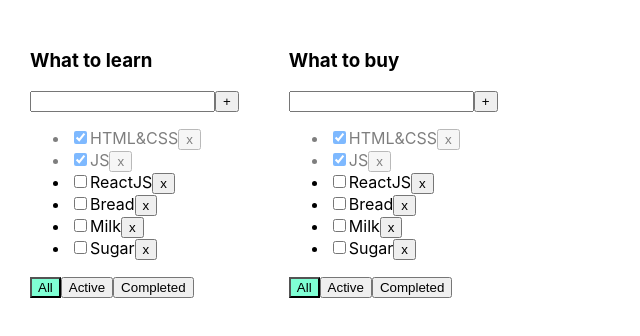
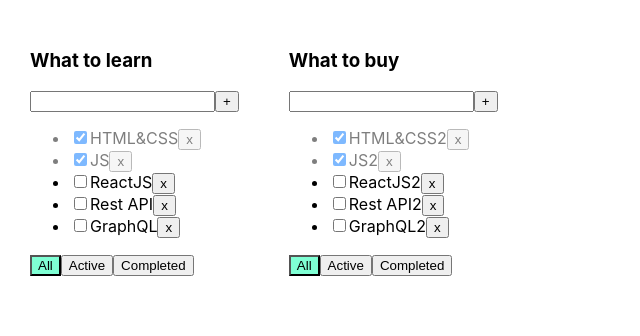
Before and after one commit to dktwho/2-todolist-online, a React (Create React App) app: page / in a window 1280 px wide. Shown: the top 336 px of the page, without its empty margins (0-640 px from the left). Built offline with nearby package versions, Linux system fonts and the light colour scheme.

Commit message:
associated array, fixed function removeTask

```diff
--- a/src/App.tsx
+++ b/src/App.tsx
@@ -13,60 +13,68 @@ type TodoListsType = {
 
 function App() {
 
+    let todolistID1 = v1();
+    let todolistID2 = v1();
+
     let [todolists, setTodolists] = useState<Array<TodoListsType>>([
-        {id: v1(), title: 'What to learn', filter: 'all'},
-        {id: v1(), title: 'What to buy', filter: 'all'},
+        {id: todolistID1, title: 'What to learn', filter: 'all'},
+        {id: todolistID2, title: 'What to buy', filter: 'all'},
     ])
 
-    let [tasks, setTasks] = useState([
-        {id: v1(), title: "HTML&CSS", isDone: true},
-        {id: v1(), title: "JS", isDone: true},
-        {id: v1(), title: "ReactJS", isDone: false},
+    let [tasks, setTasks] = useState({
+        [todolistID1]: [
+            {id: v1(), title: "HTML&CSS", isDone: true},
+            {id: v1(), title: "JS", isDone: true},
+            {id: v1(), title: "ReactJS", isDone: false},
+            {id: v1(), title: "Rest API", isDone: false},
+            {id: v1(), title: "GraphQL", isDone: false},
+        ],
+        [todolistID2]: [
+            {id: v1(), title: "HTML&CSS2", isDone: true},
+            {id: v1(), title: "JS2", isDone: true},
+            {id: v1(), title: "ReactJS2", isDone: false},
+            {id: v1(), title: "Rest API2", isDone: false},
+            {id: v1(), title: "GraphQL2", isDone: false},
+        ]
+    });
 
-        {id: v1(), title: "Bread", isDone: false},
-        {id: v1(), title: "Milk", isDone: false},
-        {id: v1(), title: "Sugar", isDone: false},
-    ]);
+    function removeTask(todoListId: string, taskId: string) {
+        // let filteredTasks = tasks.filter(t => t.id !== id);
+        // setTasks(filteredTasks);
+        setTasks({...tasks, [todoListId]:tasks[todoListId].filter(t => t.id !== taskId )})
 
-    // let [filter, setFilter] = useState<FilterValuesType>("all");
-
-
-    function removeTask(id: string) {
-        let filteredTasks = tasks.filter(t => t.id !== id);
-        setTasks(filteredTasks);
     }
 
-    function addTask(title: string) {
-        let task = {id: v1(), title: title, isDone: false};
-        let newTasks = [task, ...tasks];
-        setTasks(newTasks);
+    function addTask( title: string) {
+        // let task = {id: v1(), title: title, isDone: false};
+        // let newTasks = [task, ...tasks];
+        // setTasks(newTasks);
     }
 
-    function changeStatus(taskId: string, isDone: boolean) {
-        let task = tasks.find(t => t.id === taskId);
-        if (task) {
-            task.isDone = isDone;
-        }
-        setTasks([...tasks]);
+    function changeStatus( taskId: string, isDone: boolean) {
+        // let task = tasks.find(t => t.id === taskId);
+        // if (task) {
+        //     task.isDone = isDone;
+        // }
+        // setTasks([...tasks]);
     }
 
-    let tasksForTodolist = tasks;
-
     function changeFilter(todoListId: string, value: FilterValuesType) {
-        // setFilter(value);
         setTodolists(todolists.map(el => el.id === todoListId ? {...el, filter: value} : el))
 
     }
 
 
+
     return (
         <div className="App">
             {todolists.map((el, index) => {
+                let tasksForTodolist = tasks[el.id]
                 if (el.filter === "active") {
-                    tasksForTodolist = tasks.filter(t => t.isDone === false);
+                    tasksForTodolist = tasks[el.id].filter(t => t.isDone === false);
                 }
                 if (el.filter === "completed") {
-                    tasksForTodolist = tasks.filter(t => t.isDone === true);
+                    tasksForTodolist = tasks[el.id].filter(t => t.isDone === true);
                 }
                 return (
                     <Todolist
--- a/src/Todolist.tsx
+++ b/src/Todolist.tsx
@@ -11,7 +11,7 @@ type PropsType = {
     todoListId: string
     title: string
     tasks: Array<TaskType>
-    removeTask: (taskId: string) => void
+    removeTask: (todoListId: string, taskId: string) => void
     changeFilter: (todoListId: string, value: FilterValuesType) => void
     addTask: (title: string) => void
     changeTaskStatus: (taskId: string, isDone: boolean) => void
@@ -62,7 +62,7 @@ export function Todolist(props: PropsType) {
         <ul>
             {
                 props.tasks.map(t => {
-                    const onClickHandler = () => props.removeTask(t.id)
+                    const onClickHandler = () => props.removeTask(props.todoListId, t.id)
                     const onChangeHandler = (e: ChangeEvent<HTMLInputElement>) => {
                         props.changeTaskStatus(t.id, e.currentTarget.checked);
                     }
```
